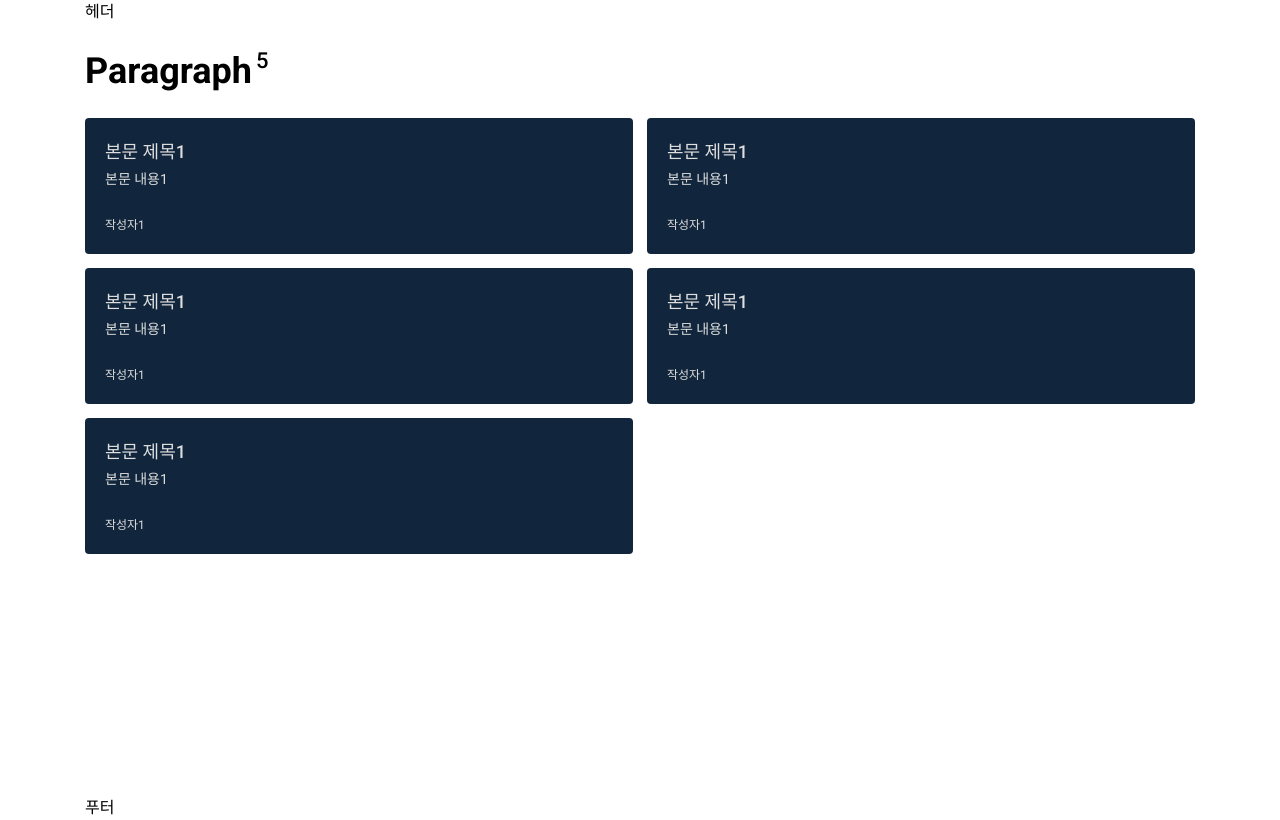
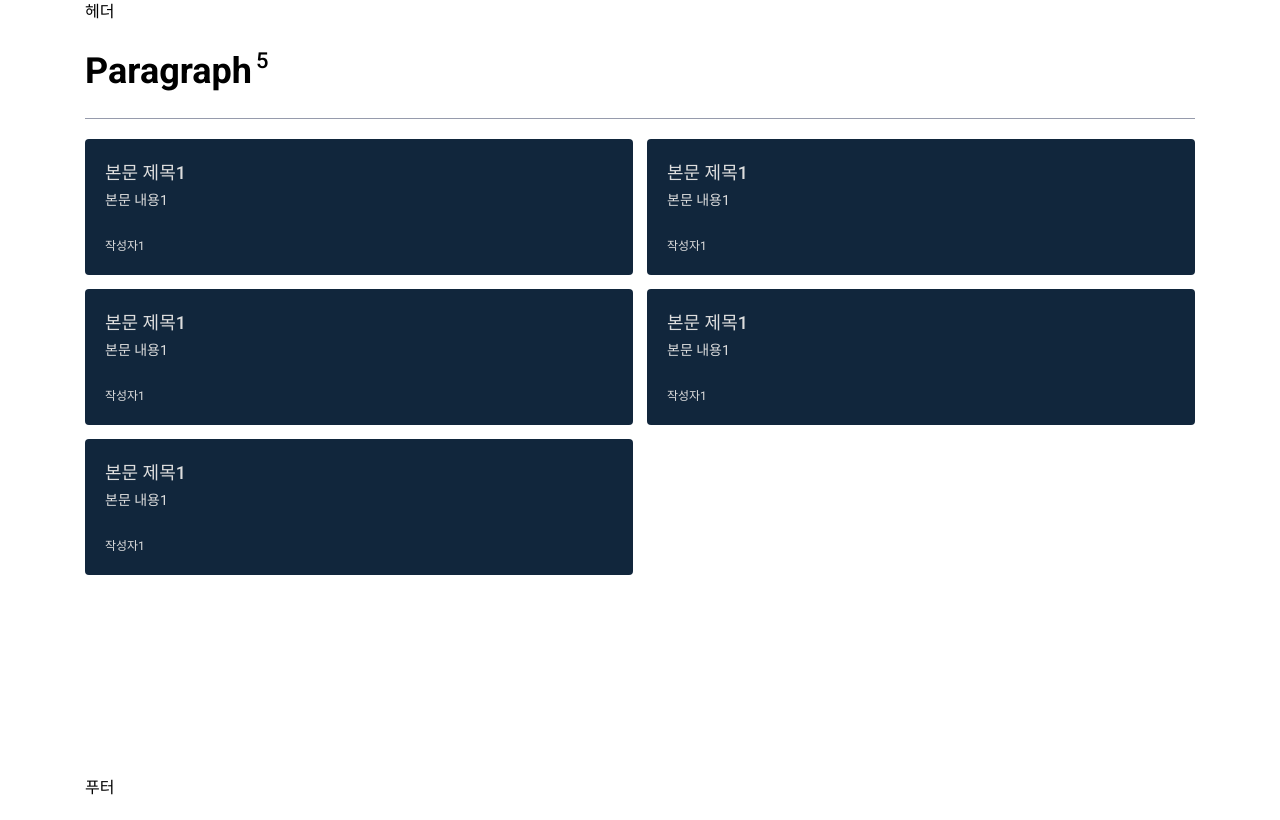
Before and after one commit to spadecompany-sangsoo/AtomicDesign-ex, a Next.js app: page /exp/board/paragraph in a window 1280 px wide. Built offline with nearby package versions, Linux system fonts and the light colour scheme.

Commit message:
information, news, paragraph 페이지 스타일 적용

```diff
--- a/components/molecules/BoardHead/index.module.css
+++ b/components/molecules/BoardHead/index.module.css
@@ -1,8 +1,6 @@
 .board_head {
   display: flex;
   gap: 0 4px;
+  padding: 20px 0;
+  border-bottom: 1px solid var(--gray);
 }
-
-.board_head.mx-20 {
-  margin: 20px 0;
-}
--- a/components/organisms/BoardList/index.module.css
+++ b/components/organisms/BoardList/index.module.css
@@ -2,6 +2,7 @@
   display: grid;
   grid-template-columns: repeat(3, 1fr);
   grid-gap: 40px 20px;
+  padding: 20px 0;
 }
 
 .news_wrap {
@@ -17,4 +18,5 @@
   display: grid;
   grid-template-columns: repeat(2, 1fr);
   grid-gap: 14px;
+  padding: 20px 0;
 }
--- a/pages/exp/board/information.tsx
+++ b/pages/exp/board/information.tsx
@@ -12,7 +12,7 @@ const InformationPage = () => {
     <Layout>
       {isSuccess ? (
         <BoardTemplates>
-          <BoardTemplates.BoardHead className="mx-20">
+          <BoardTemplates.BoardHead>
             <BoardTemplates.BoardHead.BoardTitle text="Information" />
             <BoardTemplates.BoardHead.BoardLengthTxt length={data.length} />
           </BoardTemplates.BoardHead>
--- a/pages/exp/board/news.tsx
+++ b/pages/exp/board/news.tsx
@@ -12,7 +12,7 @@ const NewsPage = () => {
     <Layout>
       {isSuccess ? (
         <BoardTemplates>
-          <BoardTemplates.BoardHead className="mx-20">
+          <BoardTemplates.BoardHead>
             <BoardTemplates.BoardHead.BoardTitle text="News" />
             <BoardTemplates.BoardHead.BoardLengthTxt length={data.length} />
           </BoardTemplates.BoardHead>
--- a/pages/exp/board/paragraph.tsx
+++ b/pages/exp/board/paragraph.tsx
@@ -12,7 +12,7 @@ const ParagraphPage = () => {
     <Layout>
       {isSuccess ? (
         <BoardTemplates>
-          <BoardTemplates.BoardHead className="mx-20">
+          <BoardTemplates.BoardHead>
             <BoardTemplates.BoardHead.BoardTitle text="Paragraph" />
             <BoardTemplates.BoardHead.BoardLengthTxt length={data.length} />
           </BoardTemplates.BoardHead>
```
